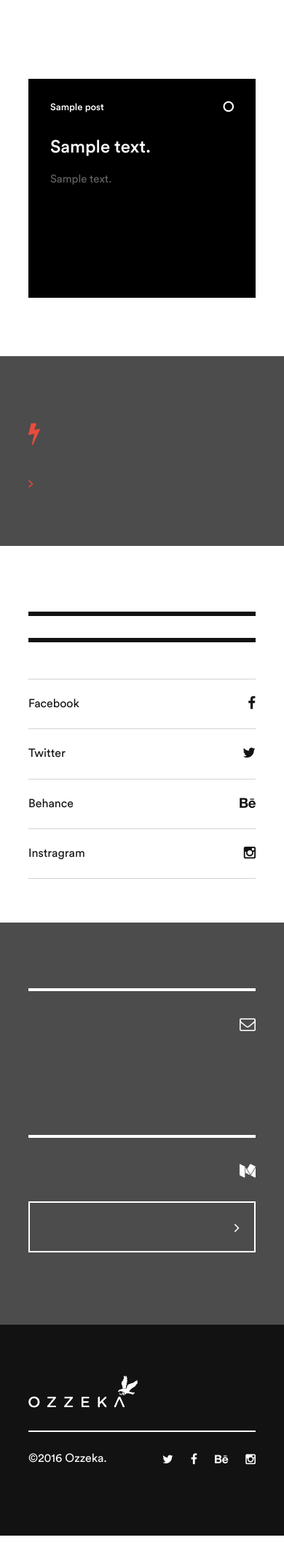
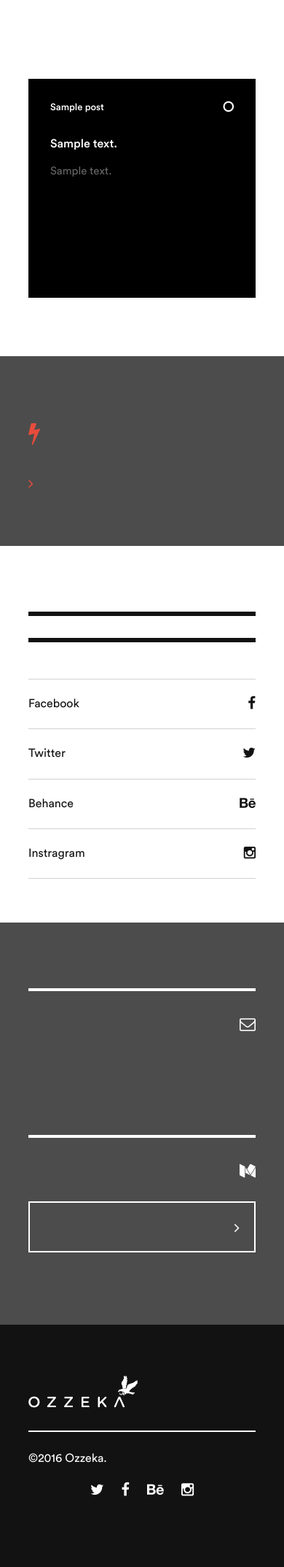
Before and after one commit to nicolas-solerieu/Ozzeka, a WordPress theme: template themes/custom/front-page.php in a window 390 px wide. Shown: the part 360-2507 px from the top of the page at 73% size. Before the commit the page ends 2464 px from the top, so only its background shows below. Run offline with PHP 8.4 and a stand-in for WordPress, Linux system fonts and the light colour scheme; the site name, menu and one post (Sample post) are stand-ins, and other content is empty; some libraries are stand-ins or nearby versions; some web fonts are replaced.

Commit message:
Responsive bug fix

```diff
--- a/themes/custom/css/main.css
+++ b/themes/custom/css/main.css
@@ -658,7 +658,7 @@ section.concept {
 }
 .headline {
   margin: 0 0 10px 0;
-  font-size: 2.2em;
+  font-size: 1.4em;
 }
 p {
   color: #666666;
@@ -672,15 +672,22 @@ p {
   padding: 30px;
   margin: 0 0 20px 0;
 }
-.box-skill-nd {
+.box-skill:nth-child(2n) {
   float: left;
   width: 100%;
   height: 300px;
   padding: 30px;
   margin: 0 0 20px 0;
 }
+.box-skill__text {
+  font-size: 16px;
+  line-height: 140%;
+}
 .bordered-box h2 {
   font-size: 32px;
+}
+.bordered-box p {
+  font-size: 18px;
 }
 .contact-left {
   float: left;
@@ -699,5 +706,24 @@ p {
   width: 100%;
   margin: 40px 0 0 0;
 }
+.newsletter_form input[type="submit"] {
+  font-size: 14px;
+}
+.newsletter_form input[type="text"] {
+  font-size: 14px;
+}
+.social-links {
+  float: left;
+  width: 100%;
+  margin: 20px 0 0 0;
+  text-align: center;
+}
+.social-links a {
+  margin: 0 10px;
+  font-size: 20px;
+}
+.menu_item {
+  font-size: 20px;
+}
 
 }
```
